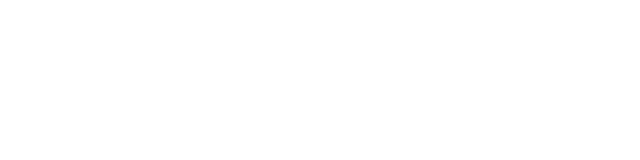
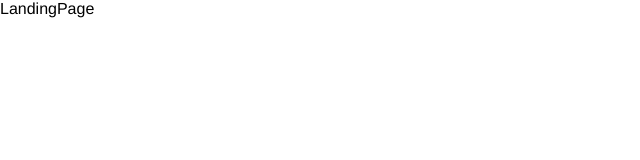
Before and after one commit to sikkzz/portfolio, a React (Vite) app: page / in a window 1280 px wide. Shown: the top 160 px of the page, without its empty margins (0-640 px from the left). Built offline with nearby package versions, Linux system fonts and the light colour scheme.

Commit message:
issue #3 feat: global style, Landing page router add

```diff
--- a/package.json
+++ b/package.json
@@ -16,6 +16,7 @@
     "react": "^18.2.0",
     "react-dom": "^18.2.0",
     "react-router-dom": "^6.16.0",
+    "styled-components": "^6.0.8",
     "vite-plugin-svgr": "^4.1.0"
   },
   "devDependencies": {
--- a/src/App.tsx
+++ b/src/App.tsx
@@ -1,7 +1,15 @@
-import "./App.css";
+import { BrowserRouter, Route, Routes } from "react-router-dom";
 
-function App() {
-	return <div />;
-}
+import LandingPage from "@/pages/LandingPage";
+
+const App = () => {
+	return (
+		<BrowserRouter>
+			<Routes>
+				<Route path="/" element={<LandingPage />} />
+			</Routes>
+		</BrowserRouter>
+	);
+};
 
 export default App;
--- a/src/main.tsx
+++ b/src/main.tsx
@@ -1,10 +1,11 @@
 import React from "react";
 import ReactDOM from "react-dom/client";
-import App from "./App.tsx";
-import "./index.css";
+import App from "@/App";
+import GlobalStyles from "./styles/GlobalStyles";
 
 ReactDOM.createRoot(document.getElementById("root")!).render(
 	<React.StrictMode>
+		<GlobalStyles />
 		<App />
 	</React.StrictMode>,
 );
--- /dev/null
+++ b/src/pages/LandingPage.tsx
@@ -0,0 +1,5 @@
+const LandingPage = () => {
+	return <div>LandingPage</div>;
+};
+
+export default LandingPage;
--- /dev/null
+++ b/src/styles/GlobalStyles.ts
@@ -0,0 +1,72 @@
+import { createGlobalStyle, css } from "styled-components";
+
+const GlobalStyles = createGlobalStyle`${css`
+	* {
+		box-sizing: border-box;
+	}
+	body,
+	button,
+	dd,
+	dl,
+	dt,
+	fieldset,
+	form,
+	h1,
+	h2,
+	h3,
+	h4,
+	h5,
+	h6,
+	input,
+	legend,
+	li,
+	ol,
+	p,
+	select,
+	table,
+	td,
+	textarea,
+	th,
+	ul,
+	figure,
+	figcaption {
+		margin: 0;
+		padding: 0;
+	}
+
+	body,
+	button,
+	input,
+	select,
+	table,
+	textarea {
+		font-family: "Apple SD Gothic Neo", "Malgun Gothic", "맑은 고딕", helvetica, sans-serif;
+	}
+
+	a,
+	a:hover,
+	a:focus {
+		color: inherit;
+		text-decoration: none;
+	}
+
+	h1,
+	h2,
+	h3,
+	h4,
+	h5,
+	h6 {
+		font-weight: normal;
+	}
+
+	ul {
+		list-style: none;
+	}
+
+	button {
+		all: unset;
+	}
+`}
+`;
+
+export default GlobalStyles;
```
Also changed, not shown: src/App.css (deleted), src/index.css (deleted), 1 other file (tests, documents, lock files or other folders).
